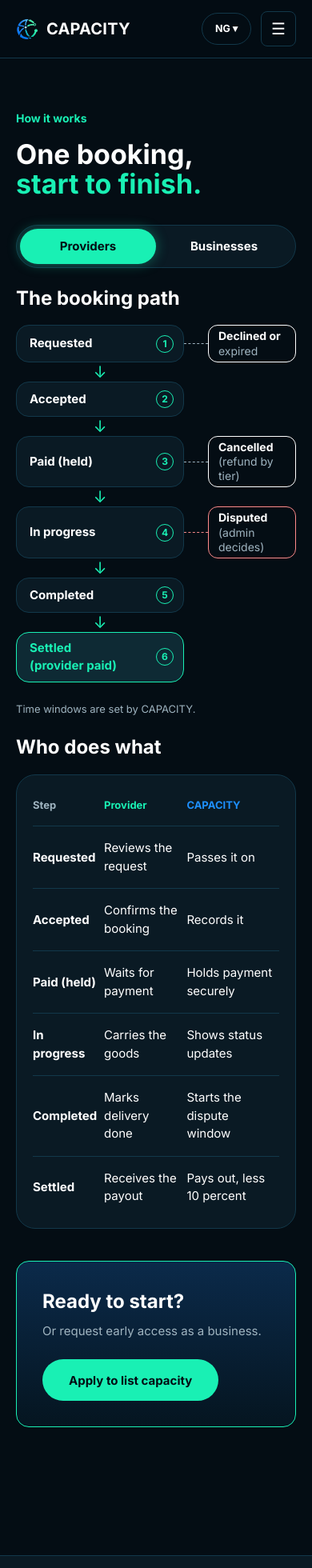
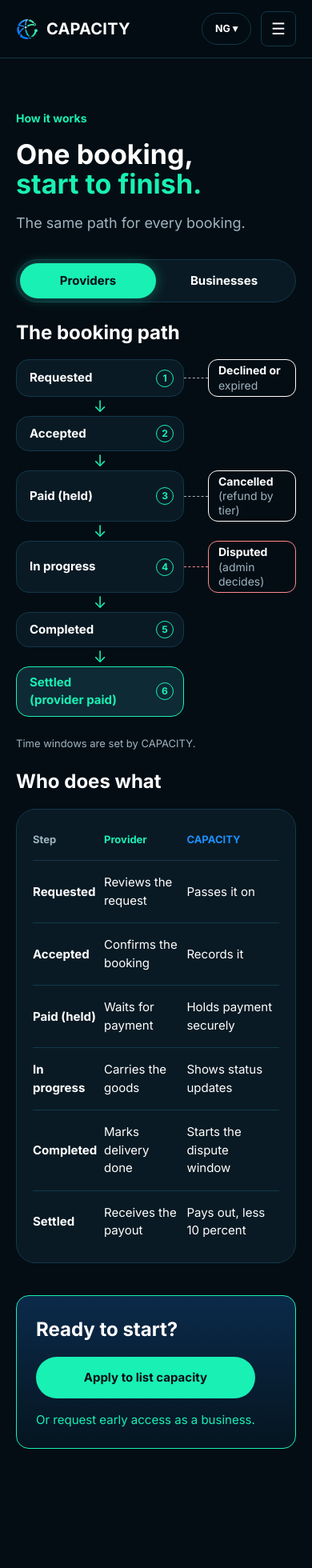
Before and after one commit to mohhx/capacity-repo, a Next.js app: page /how-it-works in a window 390 px wide. Shown: the top 1960 px of the page at 80% size. Built offline with nearby package versions, Linux system fonts and the light colour scheme.

Commit message:
How it works: phone closing banner, linked secondary action, subtitle

```diff
--- a/src/app/how-it-works/page.module.css
+++ b/src/app/how-it-works/page.module.css
@@ -44,3 +44,16 @@
   display: block;
   color: var(--mint);
 }
+
+/* Phone only: the Figma phone frame has a subtitle under the headline, the desktop frame does not. */
+.subtitle {
+  margin: 0;
+  color: var(--muted);
+  font-size: 1.125rem;
+}
+
+@media (min-width: 768px) {
+  .subtitle {
+    display: none;
+  }
+}
--- a/src/app/how-it-works/page.tsx
+++ b/src/app/how-it-works/page.tsx
@@ -14,6 +14,7 @@ export default function HowItWorksPage() {
         <h1 className={styles.title}>
           {hero.title} <span className={styles.accent}>{hero.accent}</span>
         </h1>
+        <p className={styles.subtitle}>{hero.subtitle}</p>
       </div>
       <HowItWorksView />
     </main>
--- a/src/components/home/ClosingCta.module.css
+++ b/src/components/home/ClosingCta.module.css
@@ -37,3 +37,44 @@
     padding: 3.75rem 3.125rem;
   }
 }
+
+.button {
+  min-width: 0;
+}
+
+.textLink {
+  color: inherit;
+  text-decoration: none;
+}
+
+.textLink:hover {
+  text-decoration: underline;
+}
+
+/* How it works, phone: the title, a full-width button, then the other action as a mint link. */
+@media (max-width: 767px) {
+  .roomy {
+    display: grid;
+    gap: var(--space-4);
+    padding: var(--space-6);
+  }
+
+  .roomy .copy {
+    display: contents;
+  }
+
+  .roomy .title {
+    order: 1;
+  }
+
+  .roomy .button {
+    order: 2;
+    width: 100%;
+  }
+
+  .roomy .text {
+    order: 3;
+    text-align: center;
+    color: var(--mint);
+  }
+}
--- a/src/components/home/ClosingCta.tsx
+++ b/src/components/home/ClosingCta.tsx
@@ -1,3 +1,4 @@
+import Link from "next/link";
 import { Button } from "@/components/ui/Button";
 import { HOME_LOWER } from "@/content/home-lower";
 import { PRIMARY_CTA } from "@/content/site";
@@ -9,18 +10,30 @@ interface ClosingCtaProps {
   cta?: { label: string; href: string };
   /** Taller panel with more padding, as in the How it works Figma frame. */
   roomy?: boolean;
+  /** When set, the sentence under the title links to this address (the other action). */
+  textHref?: string;
 }
 
 /** Home uses the defaults. Inner pages pass their own title, text and button. */
-export function ClosingCta({ title = HOME_LOWER.cta.title, text = HOME_LOWER.cta.text, cta = PRIMARY_CTA, roomy = false }: ClosingCtaProps) {
+export function ClosingCta({ title = HOME_LOWER.cta.title, text = HOME_LOWER.cta.text, cta = PRIMARY_CTA, roomy = false, textHref }: ClosingCtaProps) {
   return (
     <section className={styles.section}>
       <div className={`${styles.panel} ${roomy ? styles.roomy : ""}`}>
         <div className={styles.copy}>
           <h2 className={styles.title}>{title}</h2>
-          <p className={styles.text}>{text}</p>
+          <p className={styles.text}>
+            {textHref ? (
+              <Link href={textHref} className={styles.textLink}>
+                {text}
+              </Link>
+            ) : (
+              text
+            )}
+          </p>
         </div>
-        <Button href={cta.href}>{cta.label}</Button>
+        <Button href={cta.href} className={styles.button}>
+          {cta.label}
+        </Button>
       </div>
     </section>
   );
--- a/src/components/how-it-works/HowItWorksView.tsx
+++ b/src/components/how-it-works/HowItWorksView.tsx
@@ -13,6 +13,7 @@ import styles from "./HowItWorksView.module.css";
 export function HowItWorksView() {
   const [role, setRole] = useState<Role>("provider");
   const closing = CLOSING[role];
+  const other = CLOSING[role === "provider" ? "business" : "provider"];
   return (
     <div className={styles.view}>
       <div className={styles.tabs}>
@@ -31,7 +32,7 @@ export function HowItWorksView() {
           <RoleTable role={role} />
         </div>
       </section>
-      <ClosingCta title={closing.title} text={closing.text} cta={closing.cta} roomy />
+      <ClosingCta title={closing.title} text={closing.text} cta={closing.cta} textHref={other.cta.href} roomy />
     </div>
   );
 }
--- a/src/content/how-it-works.ts
+++ b/src/content/how-it-works.ts
@@ -9,6 +9,7 @@ export const HOW_IT_WORKS = {
     eyebrow: "How it works",
     title: "One booking,",
     accent: "start to finish.",
+    subtitle: "The same path for every booking.",
   },
 } as const;
 
```
